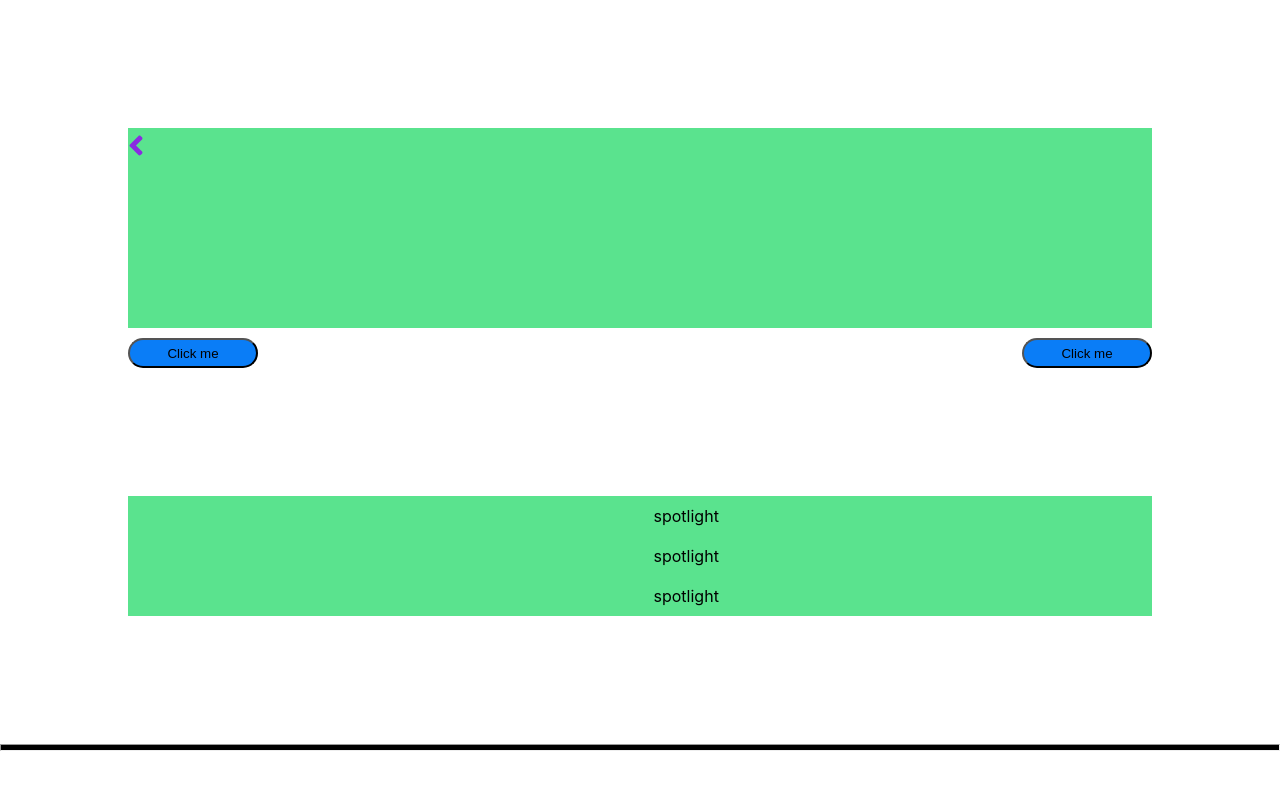
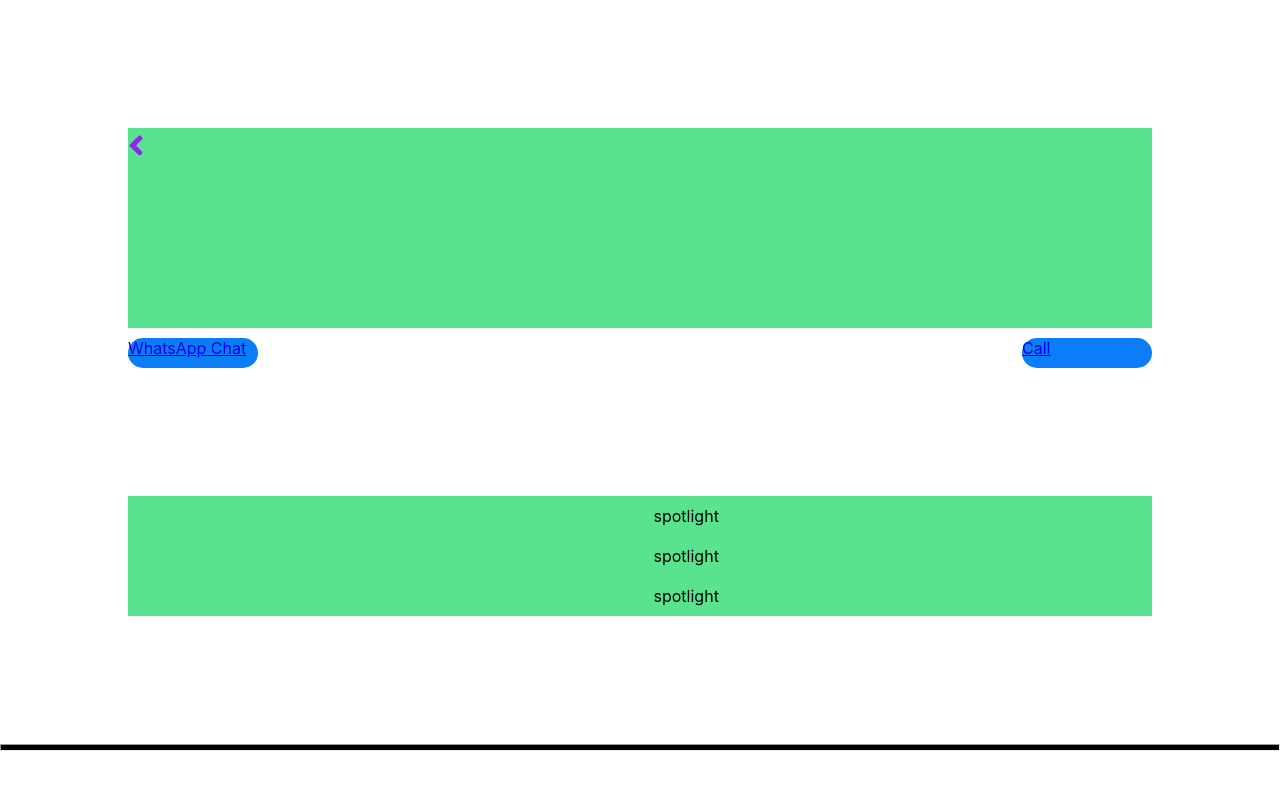
Before and after one commit to lakshman7781/b_online, a React (Create React App) app: page /screen2 in a window 1280 px wide. Shown: the top 800 px of the page. Built offline with nearby package versions, Linux system fonts and the light colour scheme.

Commit message:
added call

```diff
--- a/src/screen2.js
+++ b/src/screen2.js
@@ -11,12 +11,12 @@ const Screen2 = () => {
       <FaAngleLeft className="icon1" onClick={() => navigate("/screen1")} />
       </div>
       <div style={Styles.header1} className="header1">
-        <button style={Styles.button1} className="button">
-          Click me
-        </button>
-        <button style={Styles.button1} className="button">
-          Click me
-        </button>
+        <a href="https://wa.me/9949961421" style={Styles.button1} className="button">
+          WhatsApp Chat
+        </a>
+        <a href="tel:9949961421" style={Styles.button1} className="button">
+          Call
+        </a>
       </div>
       <div style={Styles.div2} className="div2">
         <p>spotlight</p>
```
